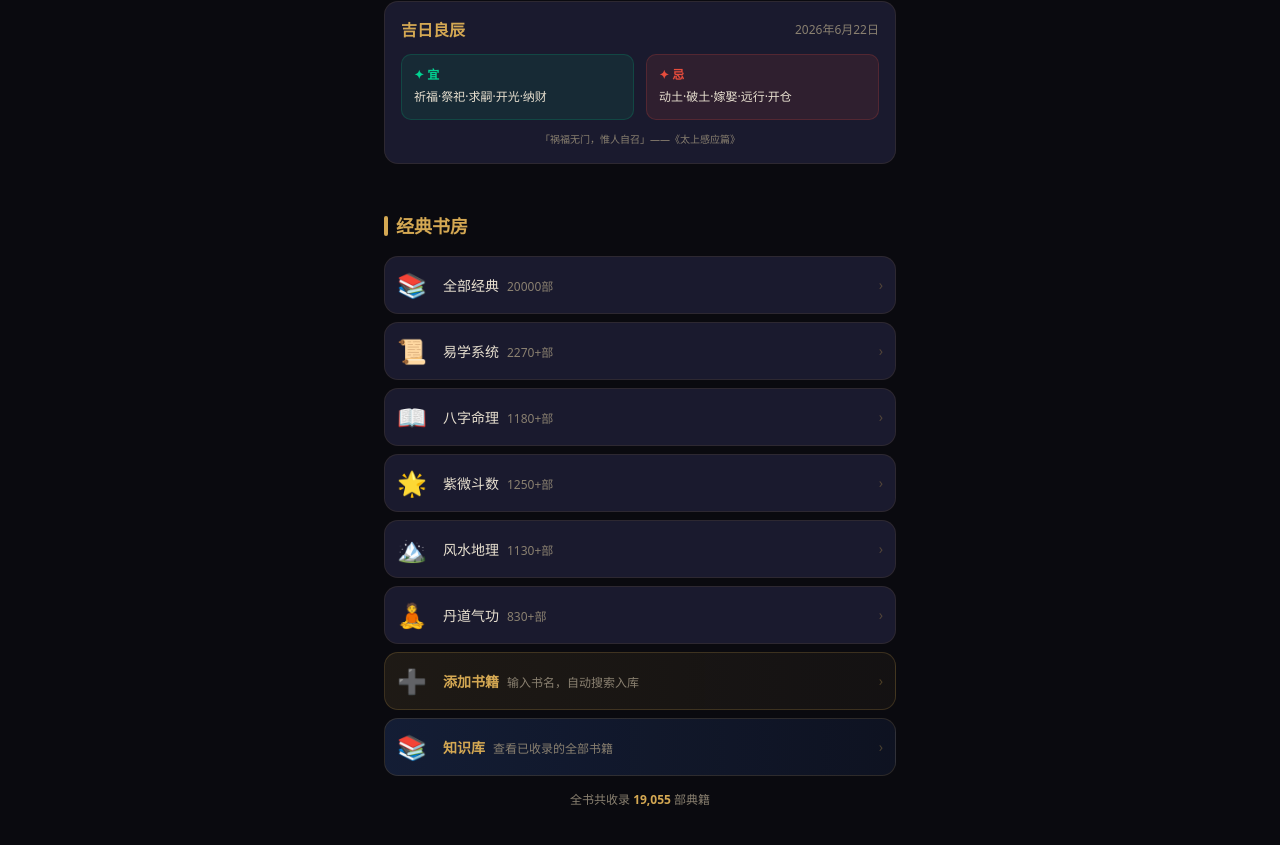
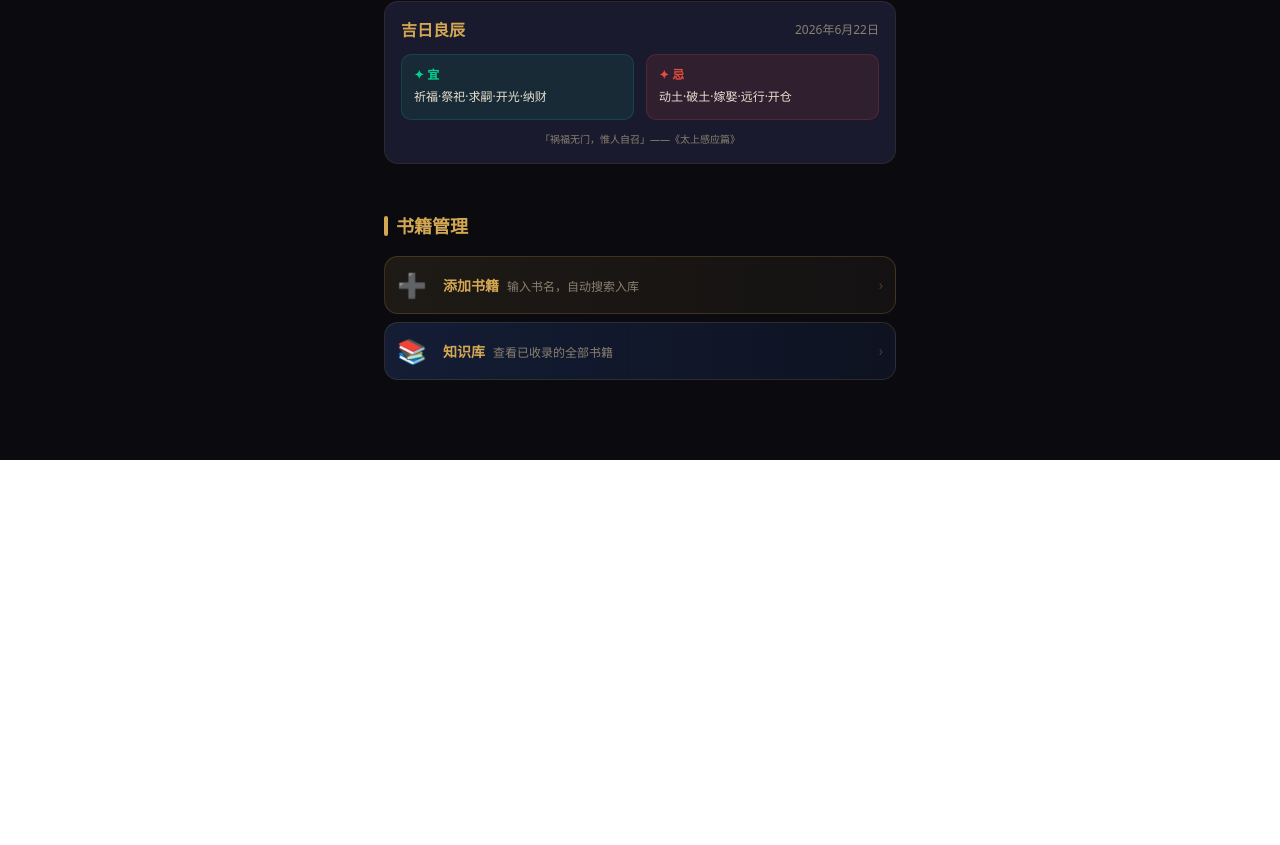
Before and after one commit to zhouyi666885/xuanjige, a Next.js app: page / in a window 1280 px wide. Shown: the part 863-1708 px from the top of the page. After the commit the page ends 1323 px from the top, so only its background shows below. Built offline with nearby package versions, Linux system fonts and the light colour scheme.

Commit message:
fix: 首页精简，经典书房分类删除，只保留八大术数+添加书籍+知识库
Coze-Commit-Type: user
Coze-User-ID: 10357622191968
Coze-Conversation-ID: 35000126989570

```diff
--- a/src/app/page.tsx
+++ b/src/app/page.tsx
@@ -42,14 +42,7 @@ export default function Home() {
     { icon: '✍️', name: '姓名测算', desc: '五格剖象·三才', href: '/xingming' },
   ];
 
-  const classicCategories = [
-    { icon: '📚', name: '全部经典', count: '20000部', href: '/classics' },
-    { icon: '📜', name: '易学系统', count: '2270+部', href: '/classics' },
-    { icon: '📖', name: '八字命理', count: '1180+部', href: '/classics' },
-    { icon: '🌟', name: '紫微斗数', count: '1250+部', href: '/classics' },
-    { icon: '🏔️', name: '风水地理', count: '1130+部', href: '/classics' },
-    { icon: '🧘', name: '丹道气功', count: '830+部', href: '/classics' },
-  ];
+
 
   return (
     <div className="min-h-screen bg-background text-foreground">
@@ -185,28 +178,14 @@ export default function Home() {
         </div>
       </section>
 
-      {/* Classics Library - NOW WITH LINK */}
+      {/* 书籍管理 */}
       <section className="px-4 py-6 pb-20">
         <div className="max-w-lg mx-auto">
           <h2 className="font-serif text-gold text-lg font-bold mb-4 flex items-center gap-2">
             <span className="w-1 h-5 bg-gold rounded-full" />
-            经典书房
+            书籍管理
           </h2>
           <div className="space-y-2">
-            {classicCategories.map((cat) => (
-              <Link
-                key={cat.name}
-                href={cat.href}
-                className="w-full flex items-center gap-4 p-3 bg-card border border-gold/10 rounded-xl hover:border-gold/30 hover:bg-gold/5 transition-all duration-300 group"
-              >
-                <span className="text-2xl group-hover:scale-110 transition-transform">{cat.icon}</span>
-                <div className="flex-1 text-left">
-                  <span className="text-foreground text-sm font-medium">{cat.name}</span>
-                  <span className="text-muted-foreground text-xs ml-2">{cat.count}</span>
-                </div>
-                <span className="text-gold/30 text-sm">›</span>
-              </Link>
-            ))}
             <Link
               href="/add-book"
               className="w-full flex items-center gap-4 p-3 bg-gradient-to-r from-gold/10 to-gold/5 border border-gold/20 rounded-xl hover:border-gold/40 hover:bg-gold/10 transition-all duration-300 group"
@@ -229,11 +208,6 @@ export default function Home() {
               </div>
               <span className="text-[#d4a853]/30 text-sm">›</span>
             </Link>
-            <div className="text-center pt-2">
-              <p className="text-muted-foreground text-xs">
-                全书共收录 <span className="text-gold font-bold">19,055</span> 部典籍
-              </p>
-            </div>
           </div>
         </div>
       </section>
```
